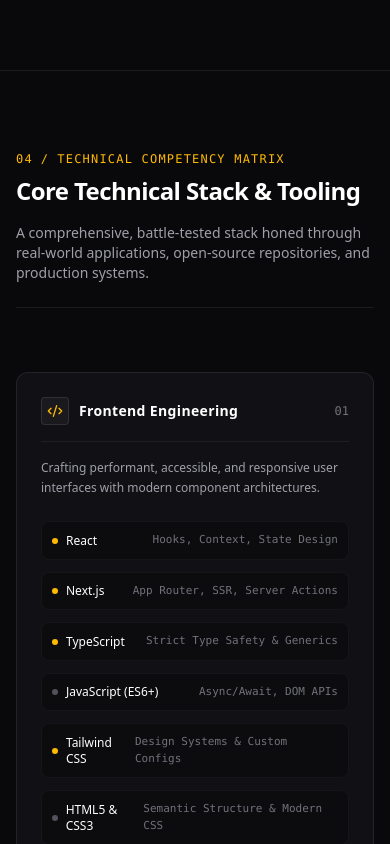
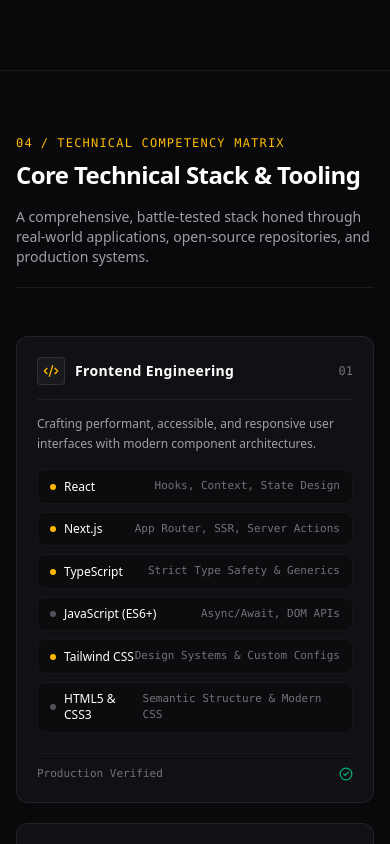
Before and after one commit to affanraza84/portfolio, a Next.js app: page / in a window 390 px wide. Shown: the part 6020-6864 px from the top of the page. Built offline with nearby package versions, Linux system fonts and the light colour scheme.

Commit message:
style: optimize padding and margins in tech stack cards

```diff
--- a/src/components/TechnicalMatrix.tsx
+++ b/src/components/TechnicalMatrix.tsx
@@ -21,10 +21,10 @@
   };
 
   return (
-    <section id="expertise" className="py-20 md:py-32 border-b border-white/[0.08] bg-[#09090b]">
+    <section id="expertise" className="py-16 md:py-24 border-b border-white/[0.08] bg-[#09090b]">
       <div className="max-w-7xl mx-auto px-4 sm:px-6 lg:px-8">
         {/* Section Header */}
-        <div className="flex flex-col md:flex-row md:items-end justify-between mb-16 pb-6 border-b border-white/[0.08]">
+        <div className="flex flex-col md:flex-row md:items-end justify-between mb-12 pb-5 border-b border-white/[0.08]">
           <div>
             <div className="flex items-center gap-2 text-xs font-mono uppercase tracking-widest text-amber-400 mb-2">
               <span>04</span>
@@ -41,16 +41,16 @@
         </div>
 
         {/* Matrix Grid */}
-        <div className="grid grid-cols-1 md:grid-cols-2 lg:grid-cols-3 gap-6">
+        <div className="grid grid-cols-1 md:grid-cols-2 lg:grid-cols-3 gap-5 sm:gap-6">
           {SKILL_CATEGORIES.map((cat, idx) => (
             <div
               key={cat.category}
-              className={`p-6 rounded-xl bg-[#111115] border border-white/[0.08] hover:border-white/[0.18] transition-all flex flex-col justify-between ${
+              className={`p-5 sm:p-6 rounded-xl bg-[#111115] border border-white/[0.08] hover:border-white/[0.18] transition-all flex flex-col justify-between ${
                 idx === 0 || idx === 1 ? "md:col-span-1" : ""
               }`}
             >
               <div>
-                <div className="flex items-center justify-between pb-4 mb-4 border-b border-white/[0.06]">
+                <div className="flex items-center justify-between pb-3.5 mb-3.5 border-b border-white/[0.06]">
                   <div className="flex items-center gap-2.5">
                     <div className="w-7 h-7 rounded bg-white/[0.04] border border-white/10 flex items-center justify-center">
                       {categoryIcons[cat.category] || <Code2 className="w-4 h-4 text-amber-400" />}
@@ -64,22 +64,22 @@
                   </span>
                 </div>
 
-                <p className="text-xs text-zinc-400 mb-6 leading-relaxed">
+                <p className="text-xs text-zinc-400 mb-4 leading-relaxed">
                   {cat.description}
                 </p>
 
                 {/* Skill List with Contextual Notes */}
-                <div className="space-y-3">
+                <div className="space-y-2">
                   {cat.skills.map((skill) => (
                     <div
                       key={skill.name}
-                      className="p-2.5 rounded-lg bg-[#0c0c0f] border border-white/[0.04] flex items-center justify-between hover:border-white/[0.12] transition-colors"
+                      className="px-3 py-2 rounded-lg bg-[#0c0c0f] border border-white/[0.04] flex items-center justify-between hover:border-white/[0.12] transition-colors"
                     >
                       <div className="flex items-center gap-2">
                         {skill.highlight ? (
-                          <span className="w-1.5 h-1.5 rounded-full bg-amber-400" />
+                          <span className="w-1.5 h-1.5 rounded-full bg-amber-400 shrink-0" />
                         ) : (
-                          <span className="w-1.5 h-1.5 rounded-full bg-zinc-600" />
+                          <span className="w-1.5 h-1.5 rounded-full bg-zinc-600 shrink-0" />
                         )}
                         <span className="text-xs sm:text-sm font-medium text-white">
                           {skill.name}
@@ -95,7 +95,7 @@
                 </div>
               </div>
 
-              <div className="mt-6 pt-3 border-t border-white/[0.04] flex items-center justify-between text-[11px] font-mono text-zinc-500">
+              <div className="mt-5 pt-3 border-t border-white/[0.04] flex items-center justify-between text-[11px] font-mono text-zinc-500">
                 <span>Production Verified</span>
                 <CheckCircle2 className="w-3.5 h-3.5 text-emerald-400/80" />
               </div>
```
